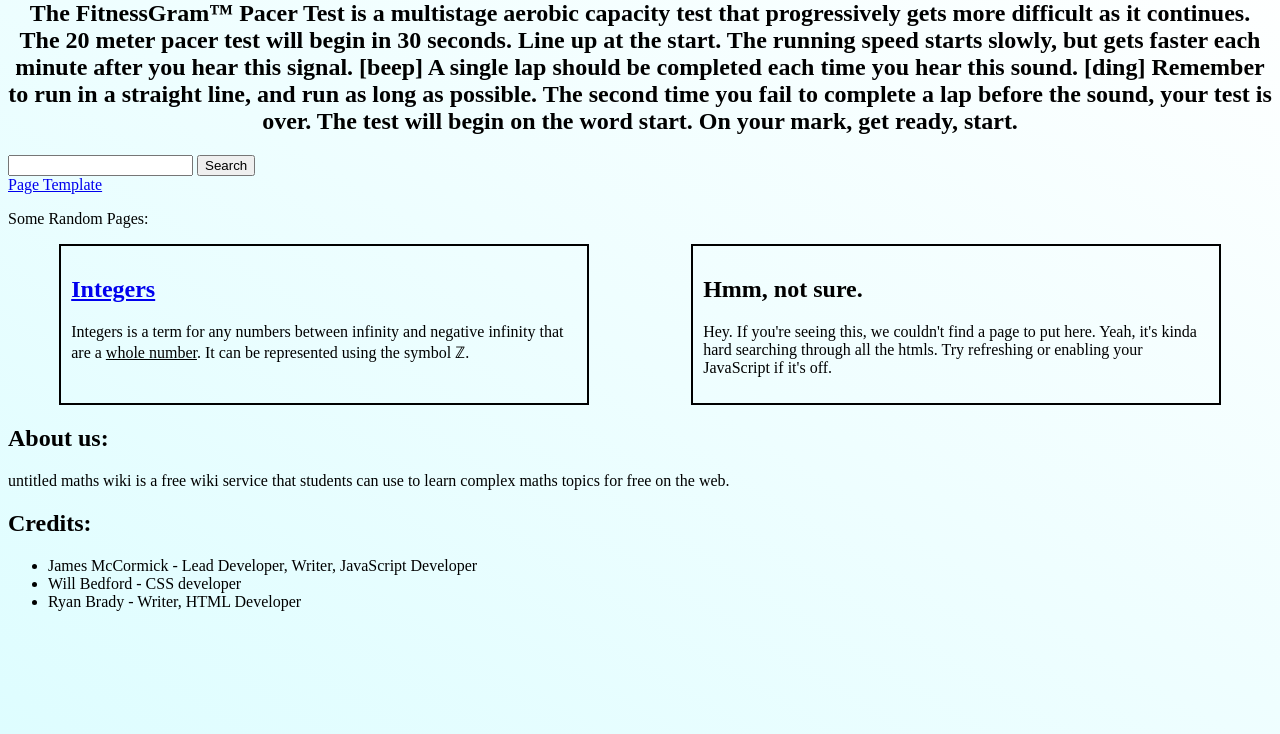
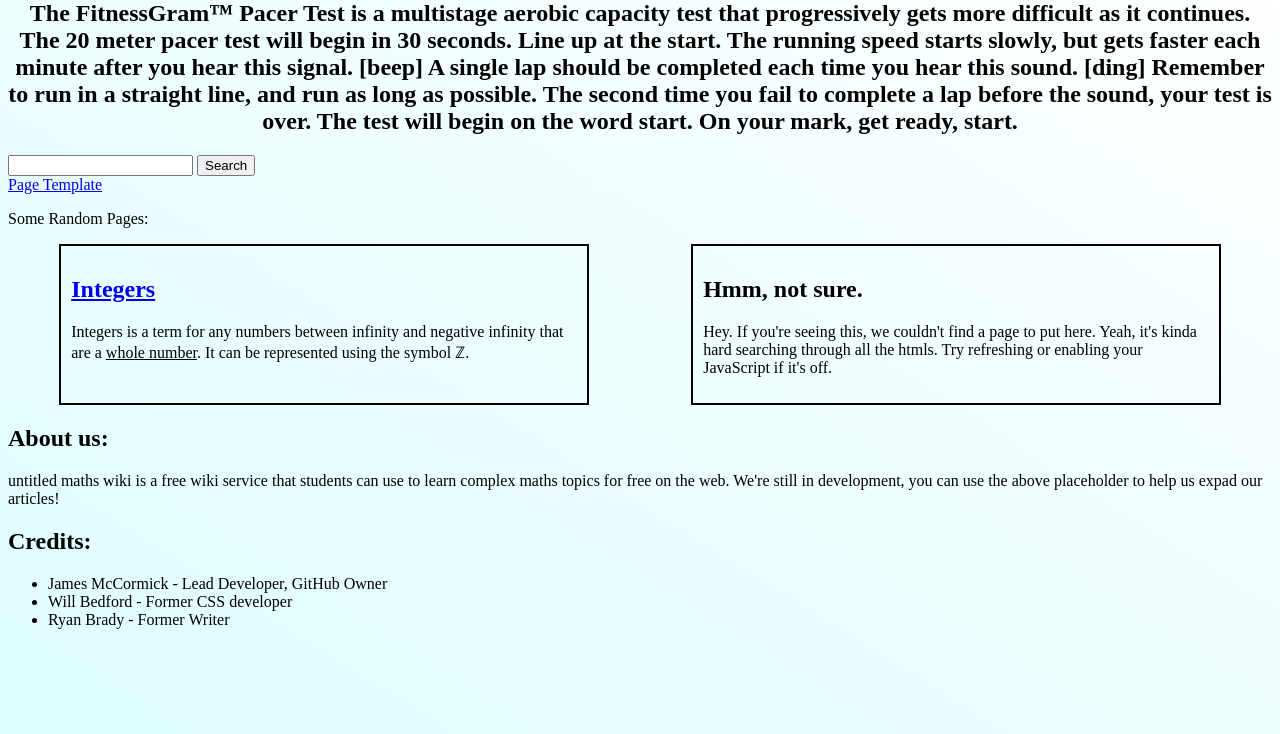
Before and after one commit to i4mNotJames/untitledmathswiki, a plain HTML site: page index.html in a window 1280 px wide. Shown: the part 66-800 px from the top of the page. Drawn offline with Linux system fonts and the light colour scheme.

Commit message:
index finger polished

```diff
--- a/index.html
+++ b/index.html
@@ -27,13 +27,13 @@
             </div>
         </div>
         <h2>About us:</h2>
-        <p>untitled maths wiki is a free wiki service that students can use to learn complex maths topics for free on the web.</p>
+        <p>untitled maths wiki is a free wiki service that students can use to learn complex maths topics for free on the web. We're still in development, you can use the above placeholder to help us expad our articles!</p>
 
         <h2>Credits:</h2>
         <ul>
-            <li>James McCormick - Lead Developer, Writer, JavaScript Developer</li>
-            <li>Will Bedford - CSS developer</li>
-            <li>Ryan Brady - Writer, HTML Developer</li>
+            <li>James McCormick - Lead Developer, GitHub Owner</li>
+            <li>Will Bedford - Former CSS developer</li>
+            <li>Ryan Brady - Former Writer</li>
         </ul>
         <script>
             // Handles the subtitle text
```
